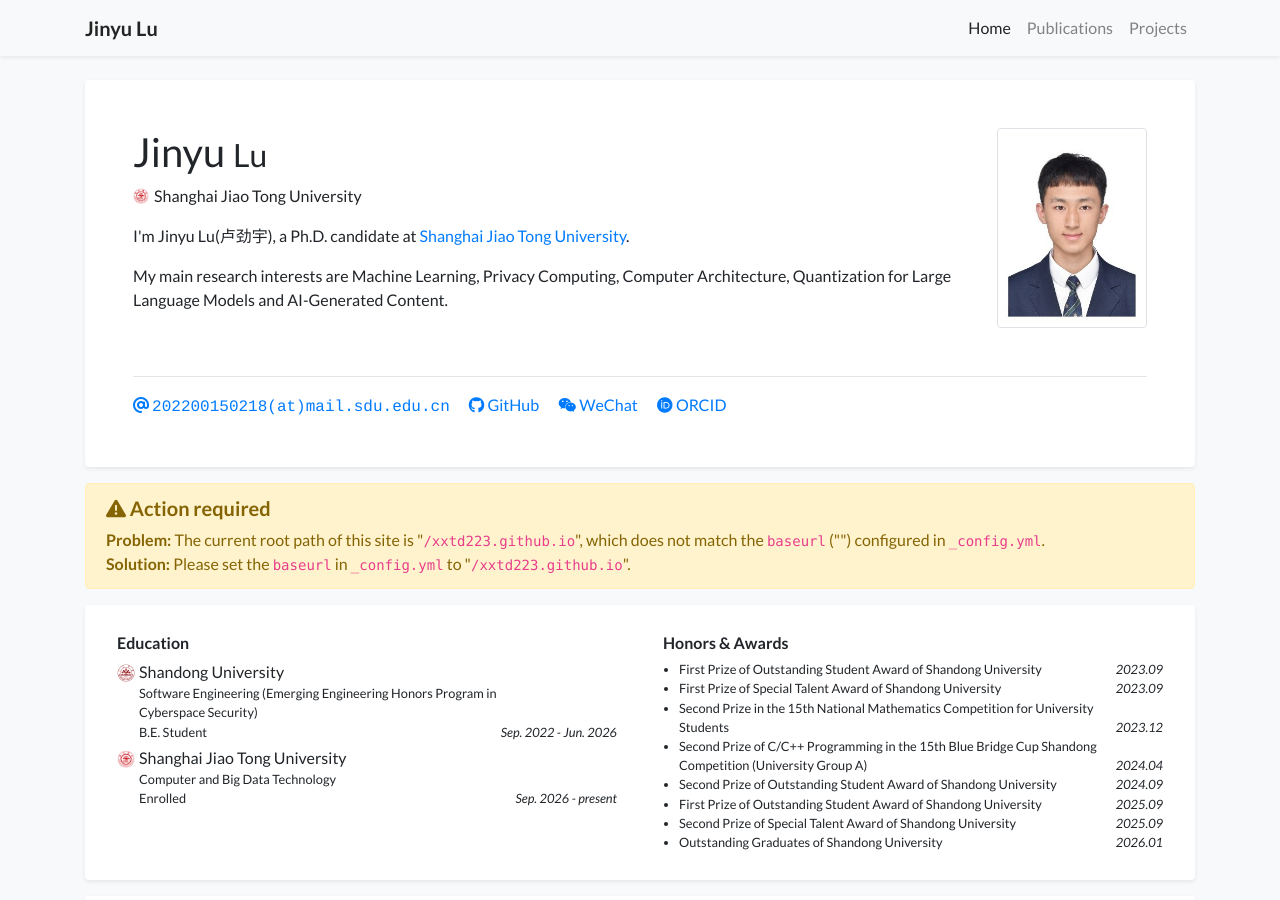
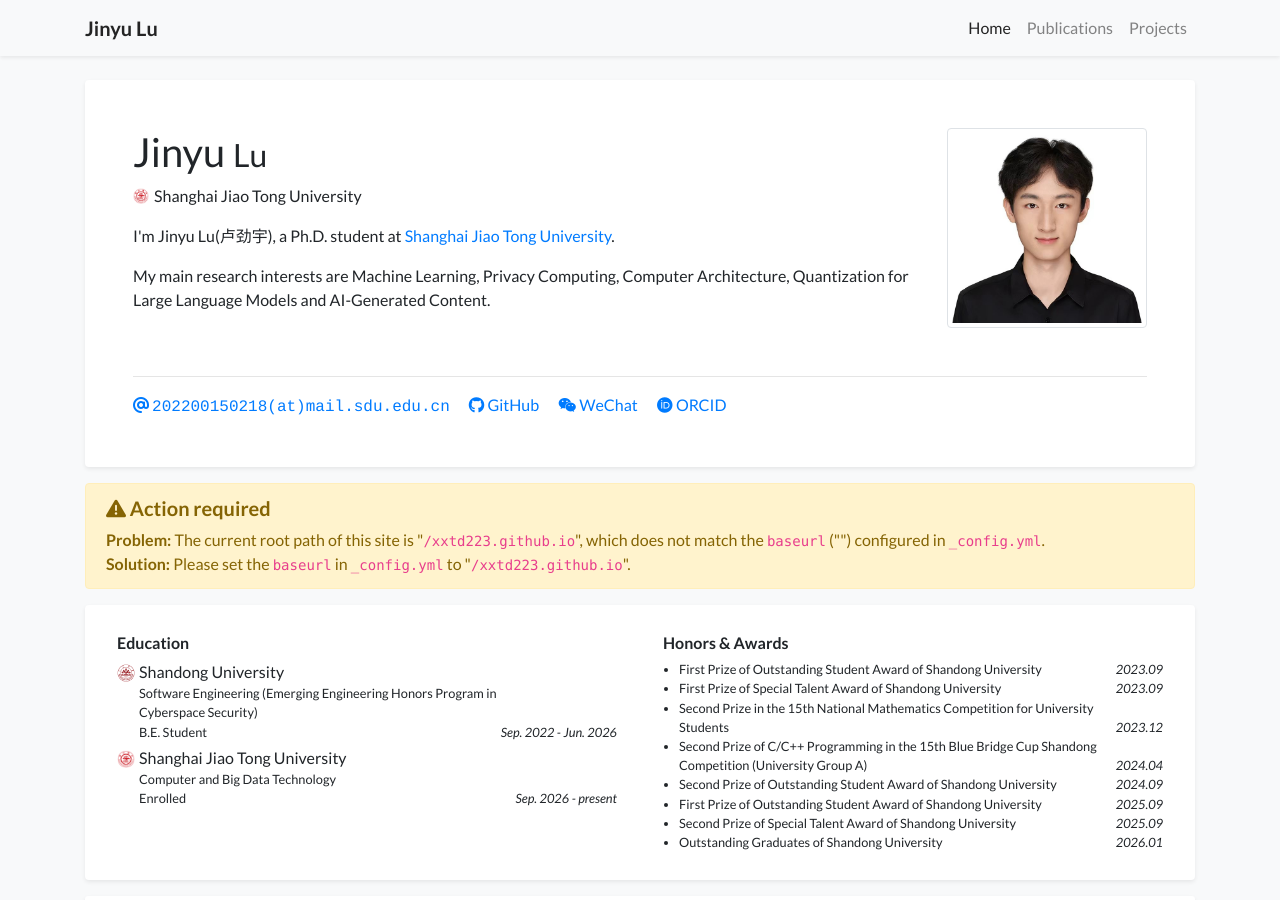
Before and after one commit to xxtd223/xxtd223.github.io, a Jekyll site: the page built from index.html, in a window 1280 px wide and 900 px high. Built offline with Jekyll 4.4.1, drawn with Linux system fonts in a browser that asks for light colours; nearby versions of some CDN libraries; a style sheet for code colours, icons or effects is not loaded.

Commit message:
personal information update

```diff
--- a/_data/profile.yml
+++ b/_data/profile.yml
@@ -22,13 +22,13 @@ orcid: 0009-0002-6788-6160
 short_bio_text_justify: false
 short_bio: >-
   <p>
-    I'm Jinyu Lu(卢劲宇), a Ph.D. candidate at <a href="https://www.sjtu.edu.cn/" target="_blank">Shanghai Jiao Tong University</a>.
+    I'm Jinyu Lu(卢劲宇), a Ph.D. student at <a href="https://www.sjtu.edu.cn/" target="_blank">Shanghai Jiao Tong University</a>.
   </p>
   <p>
     My main research interests are Machine Learning, Privacy Computing, Computer Architecture, Quantization for Large Language Models and AI-Generated Content.
   </p>
 
-portrait_url: /assets/images/photos/1.jpg
+portrait_url: /assets/images/photos/me.jpg
 #portrait_caption: >-
 #  Photo by Manja Vitolic on Unsplash (this caption is optional, comment it out to disable).
 
```
Also changed, not shown: assets/images/photos/1.jpg (deleted), assets/images/photos/me.jpg (added), assets/images/photos/portrait.jpg (deleted).
